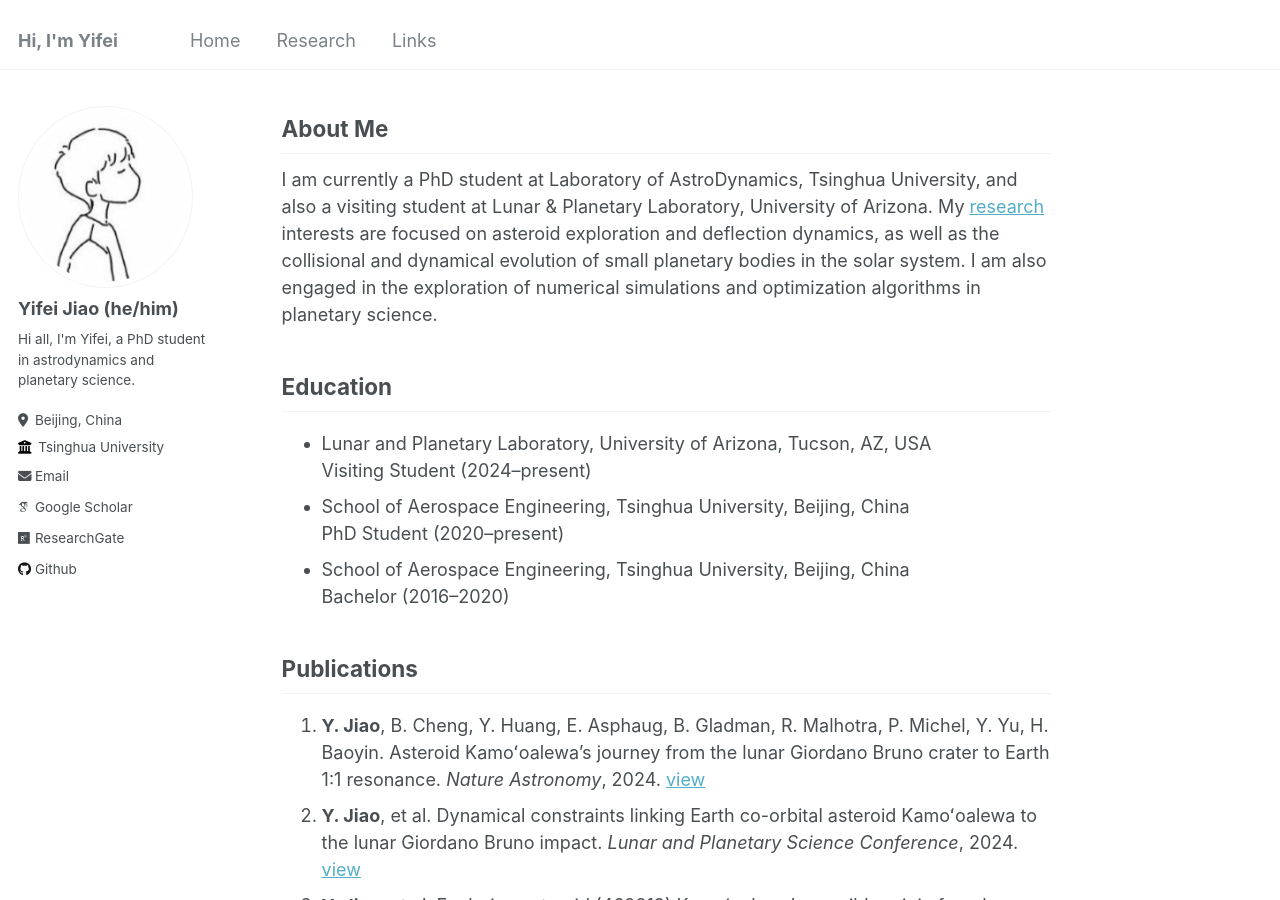
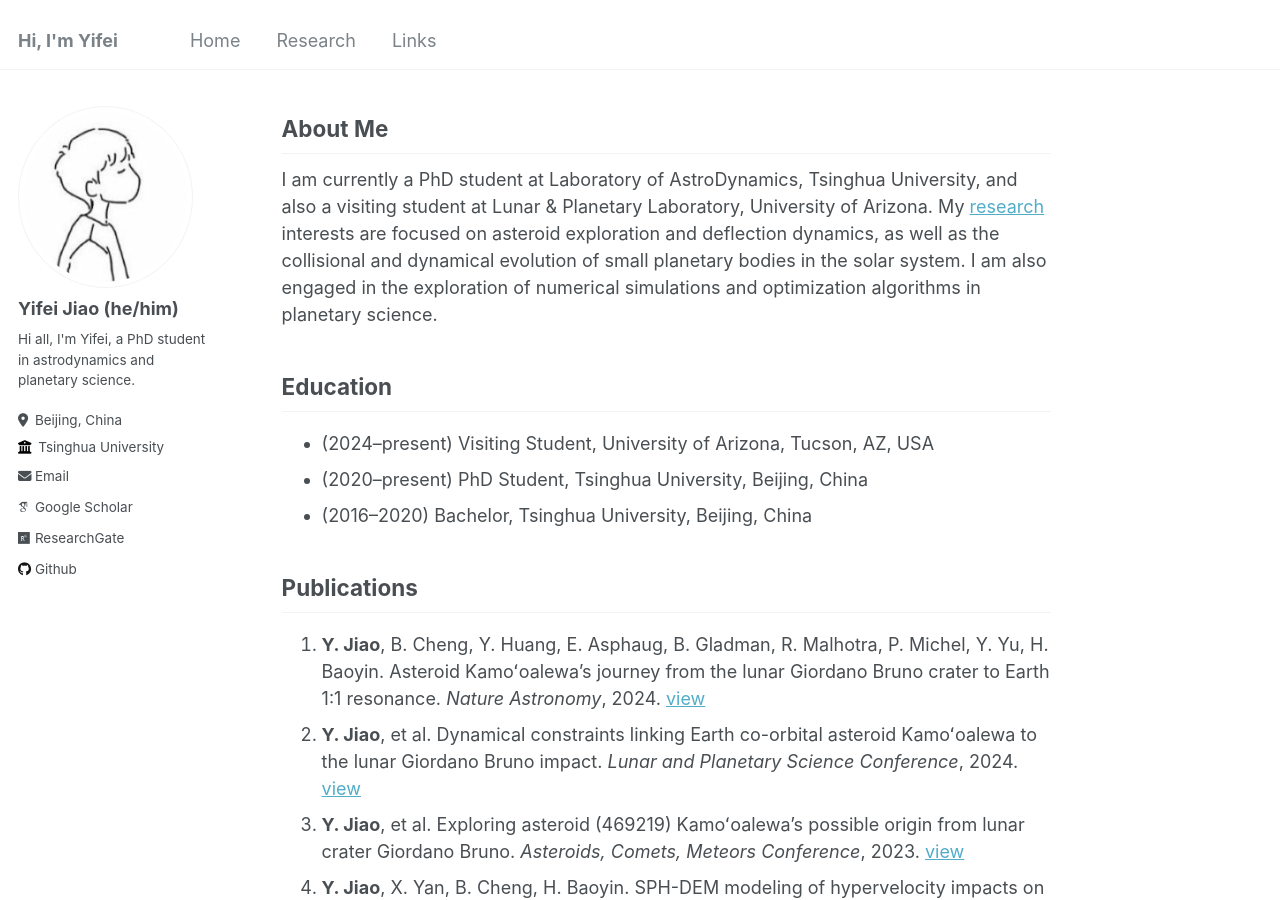
Before and after one commit to jiaoyf-thu/jiaoyf-thu.github.io, a Jekyll site: the page built from _pages/about.md, in a window 1280 px wide and 900 px high. Built offline with Jekyll 4.4.1, drawn with Linux system fonts in a browser that asks for light colours; some web fonts are replaced.

Commit message:
Update about.md

```diff
--- a/_pages/about.md
+++ b/_pages/about.md
@@ -13,12 +13,9 @@ I am currently a PhD student at Laboratory of AstroDynamics, Tsinghua University
 
 ## Education
 
-+ Lunar and Planetary Laboratory, University of Arizona, Tucson, AZ, USA<br />
-  Visiting Student (2024--present)
-+ School of Aerospace Engineering, Tsinghua University, Beijing, China<br />
-  PhD Student (2020--present)
-+ School of Aerospace Engineering, Tsinghua University, Beijing, China<br />
-  Bachelor (2016--2020)
++ (2024--present) Visiting Student, University of Arizona, Tucson, AZ, USA
++ (2020--present) PhD Student, Tsinghua University, Beijing, China
++ (2016--2020) Bachelor, Tsinghua University, Beijing, China
 
 ## Publications
 1. **Y. Jiao**, B. Cheng, Y. Huang, E. Asphaug, B. Gladman, R. Malhotra, P. Michel, Y. Yu, H. Baoyin. Asteroid Kamoʻoalewa's journey from the lunar Giordano Bruno crater to Earth 1:1 resonance. *Nature Astronomy*, 2024. <a href="https://www.nature.com/articles/s41550-024-02258-z" target="_blank">view</a>
```
